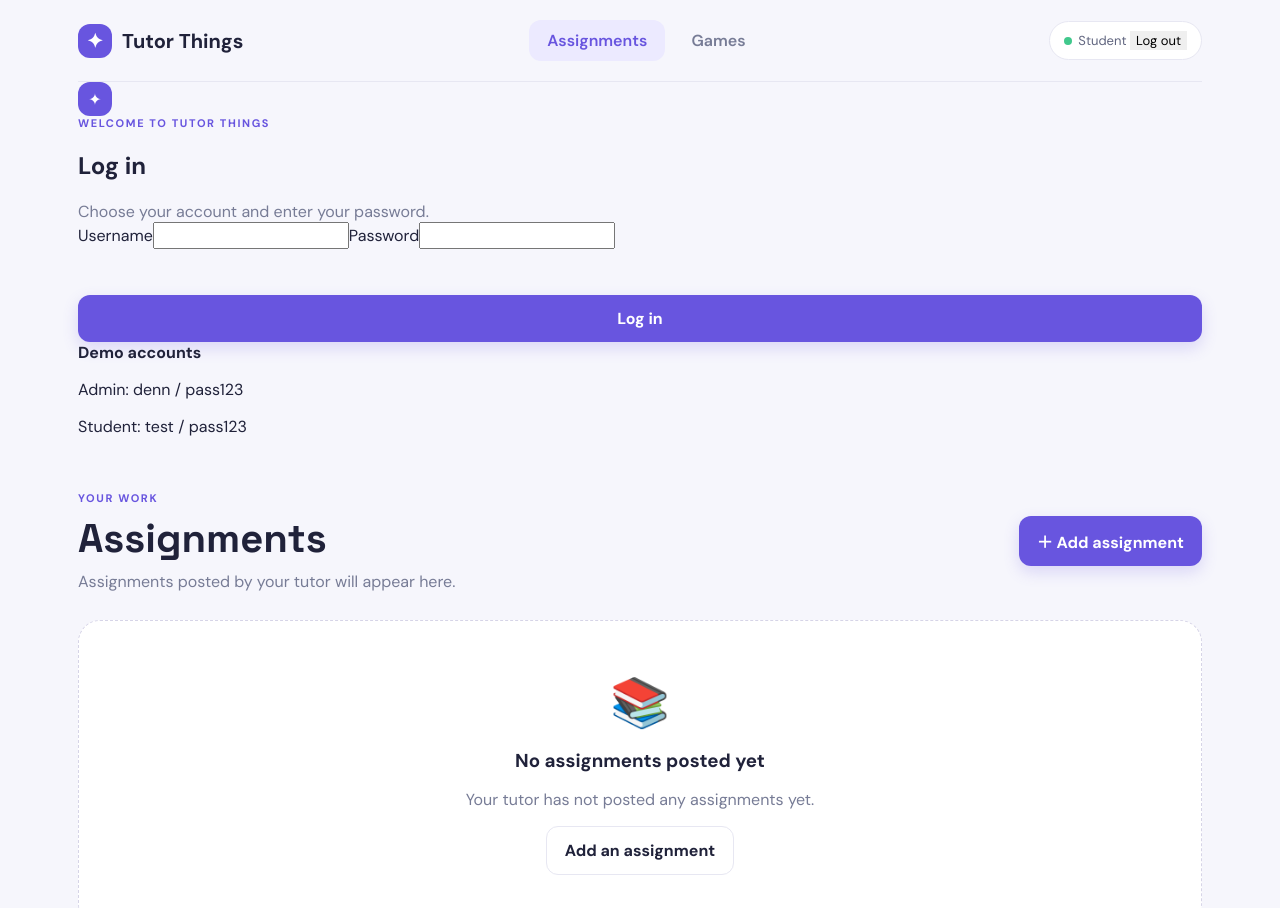
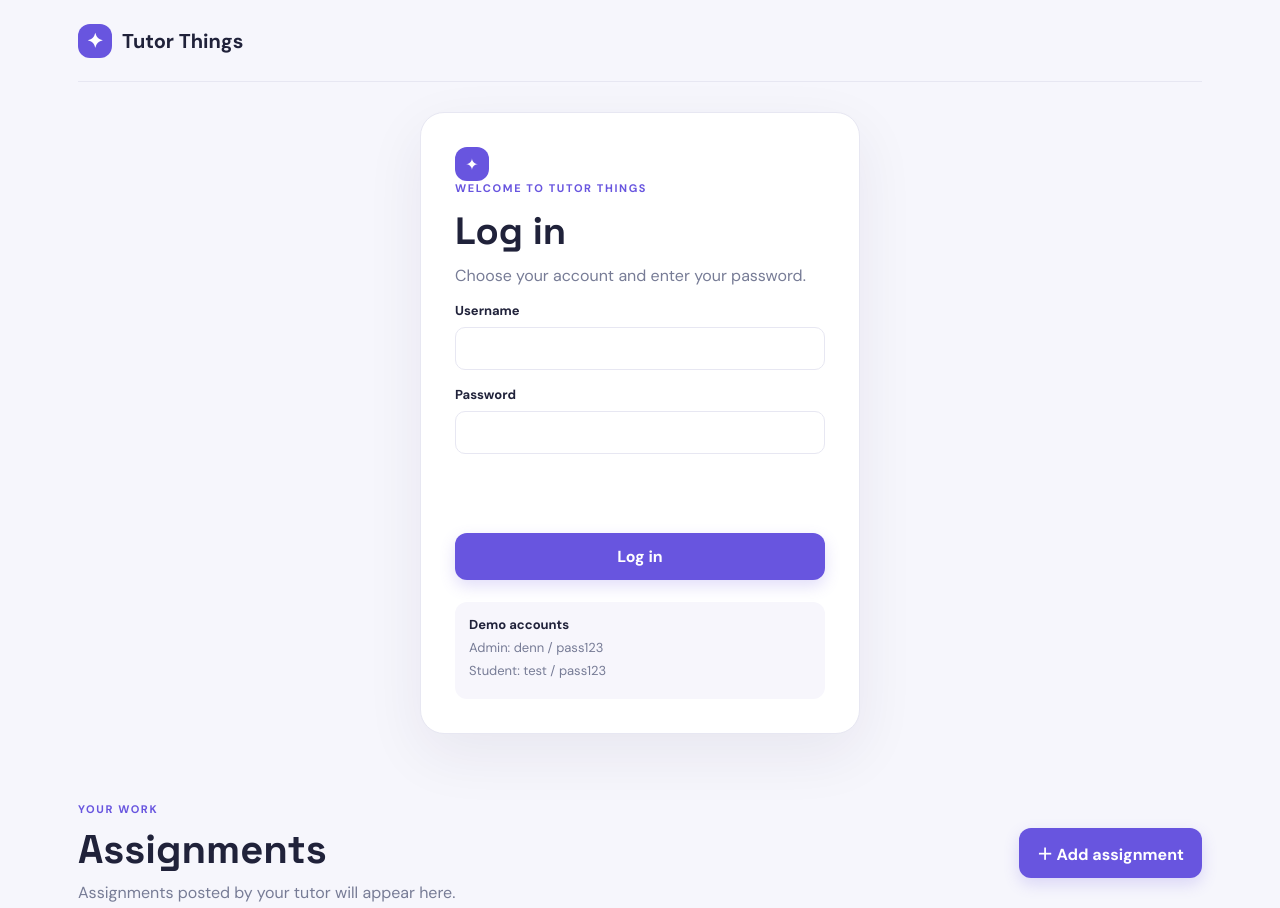
Before and after one commit to Dennrick14/tutor_things, a plain HTML site: page index.html in a window 1280 px wide. Shown: the top 908 px of the page. Drawn offline with Linux system fonts and the light colour scheme.

Commit message:
Style login and role based interface

```diff
--- a/styles.css
+++ b/styles.css
@@ -54,3 +54,6 @@
 .leaderboard-list li{padding:10px 12px;background:#f8f7fc;border-radius:12px}
 .leaderboard-list li span{font-weight:700;display:block}
 .leaderboard-list li small{color:var(--muted)}
+
+/* Login and role based access */
+.logged-out .topbar nav,.logged-out .student-pill,.logged-out footer{display:none!important}.login-view{min-height:calc(100vh - 130px);display:flex;align-items:center;justify-content:center;padding:30px 0}.login-card{width:min(440px,100%);background:white;border:1px solid var(--border);border-radius:24px;padding:34px;box-shadow:0 20px 60px #29204a12}.login-card h1{font-family:'Space Grotesk';font-size:38px;margin:8px 0}.login-card label{display:block;font-weight:700;font-size:13px;margin:16px 0}.login-card input{display:block;width:100%;margin-top:8px;padding:12px;border:1px solid var(--border);border-radius:10px}.login-error{color:#d34b61;min-height:20px;font-size:13px}.demo-accounts{margin-top:22px;padding:14px;background:#f7f6fc;border-radius:12px;font-size:13px}.demo-accounts p{margin:6px 0;color:var(--muted)}.logout-btn{background:transparent;color:var(--purple);font-size:12px;margin-left:8px;font-weight:700;padding:0}
```
